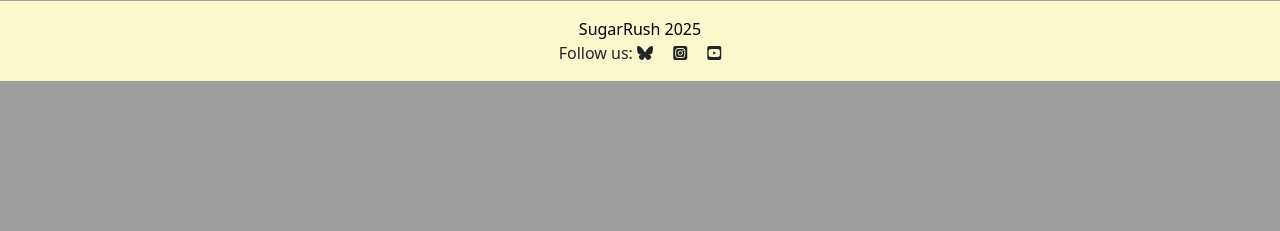
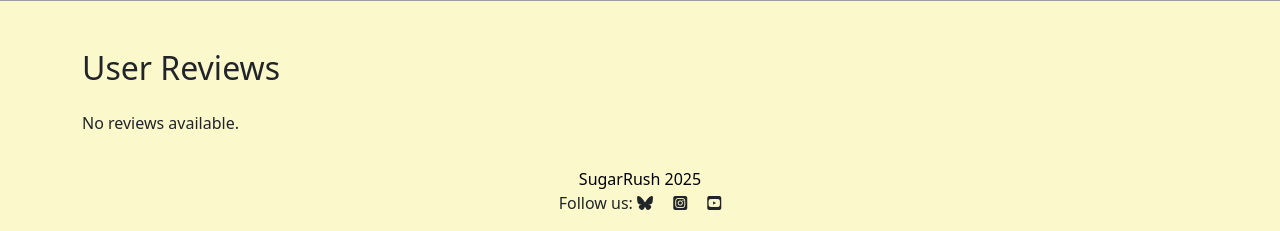
Before and after one commit to csdavids519/SugarRush, a Django app: page / in a window 1280 px wide. Shown: the part 957-1188 px from the top of the page. Before the commit the page ends 1038 px from the top, so only its background shows below. Run offline with Django 5.2, Linux system fonts and the light colour scheme; data comes from the database, SQL or seed files in the repository; some libraries are stand-ins or nearby versions; grey boxes are pictures that could not be loaded.

Commit message:
added customer reviews section on home page

```diff
--- a/home/templates/index.html
+++ b/home/templates/index.html
@@ -7,7 +7,7 @@
             width: 100%;
             min-height: 50vh;">
     <div class="container" style="padding-top: 150px;">
-                {% comment %} new product promo  {% endcomment %}
+        {% comment %} new product promo {% endcomment %}
         <div class="row justify-content-end">
             <div class="col-12 col-md-6 text-center p-1">
                 <h2 class="my-4">See What's New!</h2>
@@ -16,16 +16,16 @@
         <div class="row justify-content-end">
             <div class="col-12 col-md-6 d-flex flex-column flex-md-row align-items-center rounded-4"
                 style=' background-color: rgba(144, 219, 244, 0.5);'>
-                        {% comment %} promo product image  {% endcomment %}
+                {% comment %} promo product image {% endcomment %}
                 <div class='p-3 rounded-4'>
                     <div class="flex-shrink-0 mb-3 mb-md-0">
                         <a href="{% url 'products:product_detail' product_id=promo_new.id %}">
-                                    <img src="{{ promo_new.image.url }}" alt="{{ promo_new.name }}"
-                                     class="rounded-4" style="max-height:200px; max-width: 100%;">
+                            <img src="{{ promo_new.image.url }}" alt="{{ promo_new.name }}" class="rounded-4"
+                                style="max-height:200px; max-width: 100%;">
                         </a>
                     </div>
                 </div>
-                        {% comment %} promo product text  {% endcomment %}
+                {% comment %} promo product text {% endcomment %}
                 <div class="p-3 d-flex flex-column justify-content-center align-items-start ms-md-4">
                     <a href="{% url 'products:product_detail' product_id=promo_new.id %}"
                         class="text-decoration-none no-link-style">
@@ -52,14 +52,13 @@
             </div>
         </div>
         <div class="row justify-content-start">
-            {% comment %} Promo Popular 1  {% endcomment %}
+            {% comment %} Promo Popular 1 {% endcomment %}
             <div class="col col-md-4 p-3 d-flex align-items-center flex-column">
                 <div class='p-3 rounded-4' style=' background-color: rgba(255, 207, 210, 0.5);'>
                     <div class="flex-shrink-0 me-3 mb-3 mb-md-0">
                         <a href="{% url 'products:product_detail' product_id=promo_popular_1.id %}">
                             <img src="{{ promo_popular_1.image.url }}" alt="{{ promo_popular_1.name }}"
-                                 class="rounded-4"
-                                 style="max-height:200px; max-width: 100%;">
+                                class="rounded-4" style="max-height:200px; max-width: 100%;">
                         </a>
                     </div>
                     <a href="{% url 'products:product_detail' product_id=promo_popular_1.id %}"
@@ -70,14 +69,13 @@
                 </div>
             </div>
 
-            {% comment %} Promo Popular 2  {% endcomment %}
+            {% comment %} Promo Popular 2 {% endcomment %}
             <div class="col col-md-4 d-flex align-items-center flex-column rounded-4">
                 <div class='p-3 rounded-4' style=' background-color: rgba(255, 207, 210, 0.5);'>
                     <div class="flex-shrink-0 me-3 mb-3 mb-md-0">
                         <a href="{% url 'products:product_detail' product_id=promo_popular_2.id %}">
                             <img src="{{ promo_popular_2.image.url }}" alt="{{ promo_popular_2.name }}"
-                                 class="rounded-4"
-                                 style="max-height:200px; max-width: 100%;">
+                                class="rounded-4" style="max-height:200px; max-width: 100%;">
                         </a>
                     </div>
                     <a href="{% url 'products:product_detail' product_id=promo_popular_2.id %}"
@@ -88,14 +86,13 @@
                 </div>
             </div>
 
-            {% comment %} Promo Popular 3  {% endcomment %}
+            {% comment %} Promo Popular 3 {% endcomment %}
             <div class="col col-md-4 d-flex align-items-center flex-column">
                 <div class='p-3 rounded-4' style=' background-color: rgba(255, 207, 210, 0.5);'>
                     <div class="flex-shrink-0 me-3 mb-3 mb-md-0">
                         <a href="{% url 'products:product_detail' product_id=promo_popular_3.id %}">
                             <img src="{{ promo_popular_3.image.url }}" alt="{{ promo_popular_3.name }}"
-                                 class="rounded-4"
-                                 style="max-height:200px; max-width: 100%;">
+                                class="rounded-4" style="max-height:200px; max-width: 100%;">
                         </a>
                     </div>
                     <a href="{% url 'products:product_detail' product_id=promo_popular_3.id %}"
@@ -109,4 +106,29 @@
     </div>
 </div>
 
+<!-- user reviews display -->
+<div class="container mt-5">
+    <h2 class="mb-4">User Reviews</h2>
+    {% for review in reviews|slice:":5" %}
+    <div class="review-list mb-4">
+        <div class="container text-center">
+            <div class="row">
+                <div class="col-2">
+                    <div>
+                        <strong>{{ review.product.name }}</strong>
+                        <img src="{{ review.product.image.url }}" alt="{{ review.product.name }}" class="rounded-4"
+                            style="max-height:100px; max-width: 100px;">
+                    </div>
+                </div>
+                <div class="col-10 text-start">
+                    <p><strong>{{ review.user.username }}</strong> ({{ review.rating }} &#9733;)</p>
+                    <p>"{{ review.comments }}"</p>
+                </div>
+            </div>
+        </div>
+    </div>
+    {% empty %}
+    <p>No reviews available.</p>
+    {% endfor %}
+</div>
 {% endblock %}
```
Lines whose indentation alone changed are shown as unchanged.
